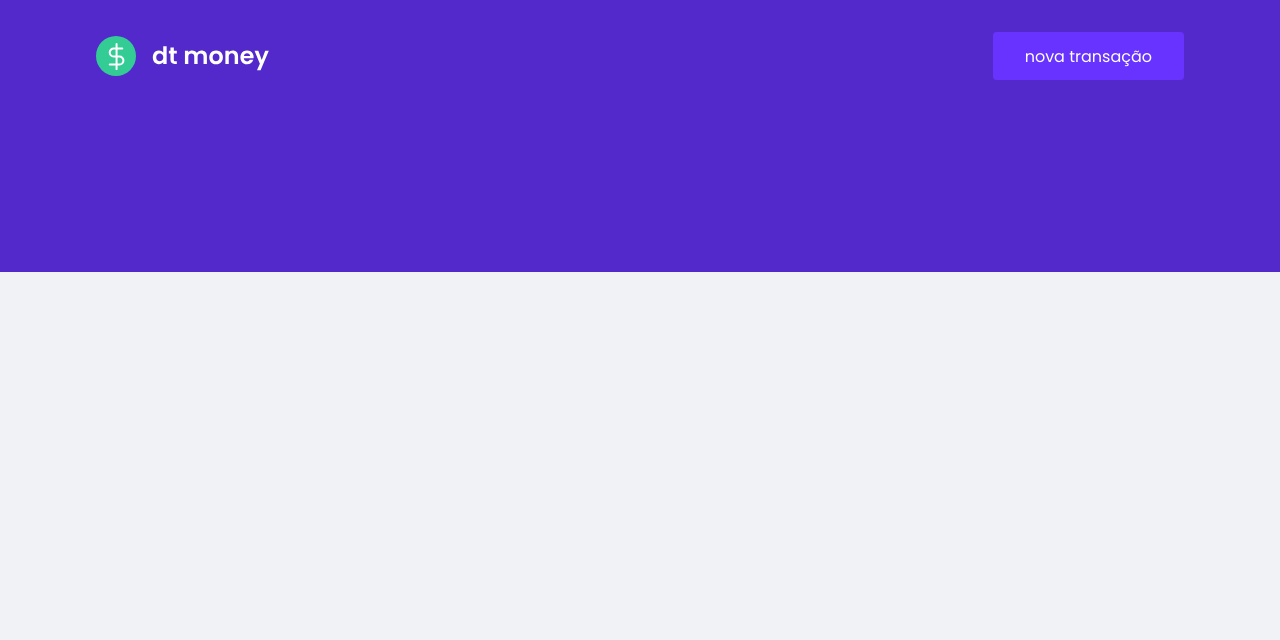
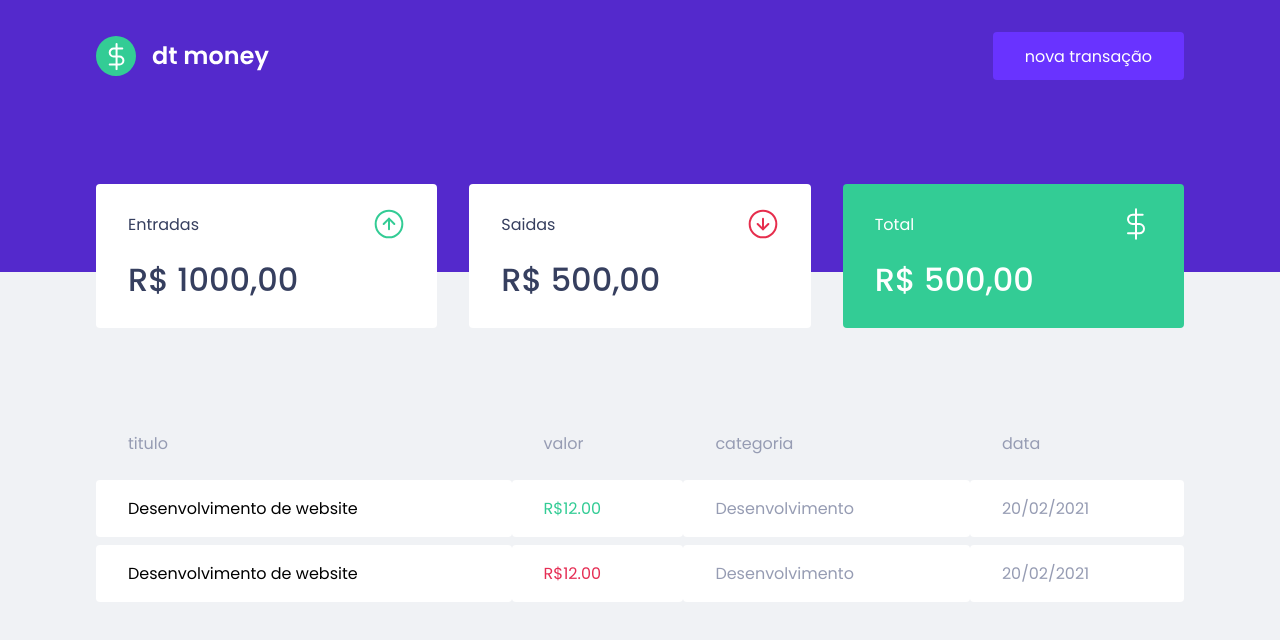
Before and after one commit to raulcesar54/dt-money, a React (Create React App) app: page / in a window 1280 px wide. Shown: the top 640 px of the page. Built offline with nearby package versions, Linux system fonts and the light colour scheme.

Commit message:
created component transaction, dashboard and table

```diff
--- a/src/App.tsx
+++ b/src/App.tsx
@@ -1,9 +1,13 @@
+import { Dashboard } from './components/dashboard'
 import { Header } from './components/header'
+import { Transaction } from './components/transactionsTable'
 import { GlobalStyle } from './styles/global'
 export function App() {
   return (
     <>
       <Header />
+      <Dashboard />
+      <Transaction />
       <GlobalStyle />
     </>
   )
--- /dev/null
+++ b/src/components/dashboard/index.tsx
@@ -0,0 +1,10 @@
+import { Sumary } from '../summary'
+import { Container } from './style'
+
+export function Dashboard() {
+  return (
+    <Container>
+      <Sumary />
+    </Container>
+  )
+}
--- /dev/null
+++ b/src/components/dashboard/style.ts
@@ -0,0 +1,8 @@
+import styled from 'styled-components'
+
+export const Container = styled.main`
+    max-width: 1120px;
+    margin: 0 auto;
+    padding: 2.5rem 1rem;
+
+`
--- /dev/null
+++ b/src/components/summary/index.tsx
@@ -0,0 +1,31 @@
+import { Container } from './style'
+import incomming from '../../assets/income.svg'
+import outcomming from '../../assets/outcome.svg'
+import total from '../../assets/total.svg'
+export function Sumary() {
+  return (
+    <Container>
+      <div>
+        <header>
+          <p>Entradas</p>
+          <img src={incomming} alt='entradas' />
+        </header>
+        <strong>R$ 1000,00</strong>
+      </div>
+      <div>
+        <header>
+          <p>Saidas</p>
+          <img src={outcomming} alt='saidas' />
+        </header>
+        <strong>R$ 500,00</strong>
+      </div>
+      <div className='higthlight-background'>
+        <header>
+          <p>Total</p>
+          <img src={total} alt='total' />
+        </header>
+        <strong>R$ 500,00</strong>
+      </div>
+    </Container>
+  )
+}
--- /dev/null
+++ b/src/components/summary/style.ts
@@ -0,0 +1,31 @@
+import styled from 'styled-components'
+
+export const Container = styled.main`
+  display: grid;
+  grid-template-columns: repeat(3, 1fr);
+  gap: 2rem;
+  margin-top: -8rem;
+
+  div {
+    background: var(--shape);
+    padding: 1.5rem 2rem;
+    border-radius: 0.25rem;
+    color: var(--text-title);
+    header {
+      display: flex;
+      align-items: center;
+      justify-content: space-between;
+    }
+    strong {
+      margin-top: 1rem;
+      font-size: 2rem;
+      font-weight: 500;
+      display: block;
+    }
+  }
+
+  .higthlight-background {
+    background: var(--green);
+    color: #fff;
+  }
+`
--- /dev/null
+++ b/src/components/transactionsTable/index.tsx
@@ -0,0 +1,32 @@
+import { Container } from './style'
+
+export function Transaction() {
+  return (
+    <Container>
+      <table>
+        <thead>
+          <tr>
+            <th>titulo</th>
+            <th>valor</th>
+            <th>categoria</th>
+            <th>data</th>
+          </tr>
+        </thead>
+        <tbody>
+          <tr>
+            <td>Desenvolvimento de website</td>
+            <td className='deposit'>R$12.00</td>
+            <td>Desenvolvimento</td>
+            <td>20/02/2021</td>
+          </tr>
+          <tr>
+            <td>Desenvolvimento de website</td>
+            <td className='withdraw'>R$12.00</td>
+            <td>Desenvolvimento</td>
+            <td>20/02/2021</td>
+          </tr>
+        </tbody>
+      </table>
+    </Container>
+  )
+}
--- /dev/null
+++ b/src/components/transactionsTable/style.ts
@@ -0,0 +1,37 @@
+import styled from 'styled-components'
+
+export const Container = styled.div`
+  max-width: 1120px;
+  margin-top: 4rem;
+  margin: 0 auto;
+  padding: 2.5rem 1rem;
+  table {
+    width: 100%;
+    border-spacing: 0 0.5rem;
+
+    th {
+      color: var(--text-body);
+      font-weight: 400;
+      padding: 1rem 2rem;
+      text-align: left;
+      line-height: 1.5rem;
+    }
+    td {
+      padding: 1rem 2rem;
+      border: 0;
+      background: var(--shape);
+      color: var(--text-body);
+      border-radius: 0.25rem;
+
+      &:first-child {
+        color: #000;
+      }
+      &.deposit {
+        color: var(--green);
+      }
+      &.withdraw {
+        color: var(--red);
+      }
+    }
+  }
+`
```
